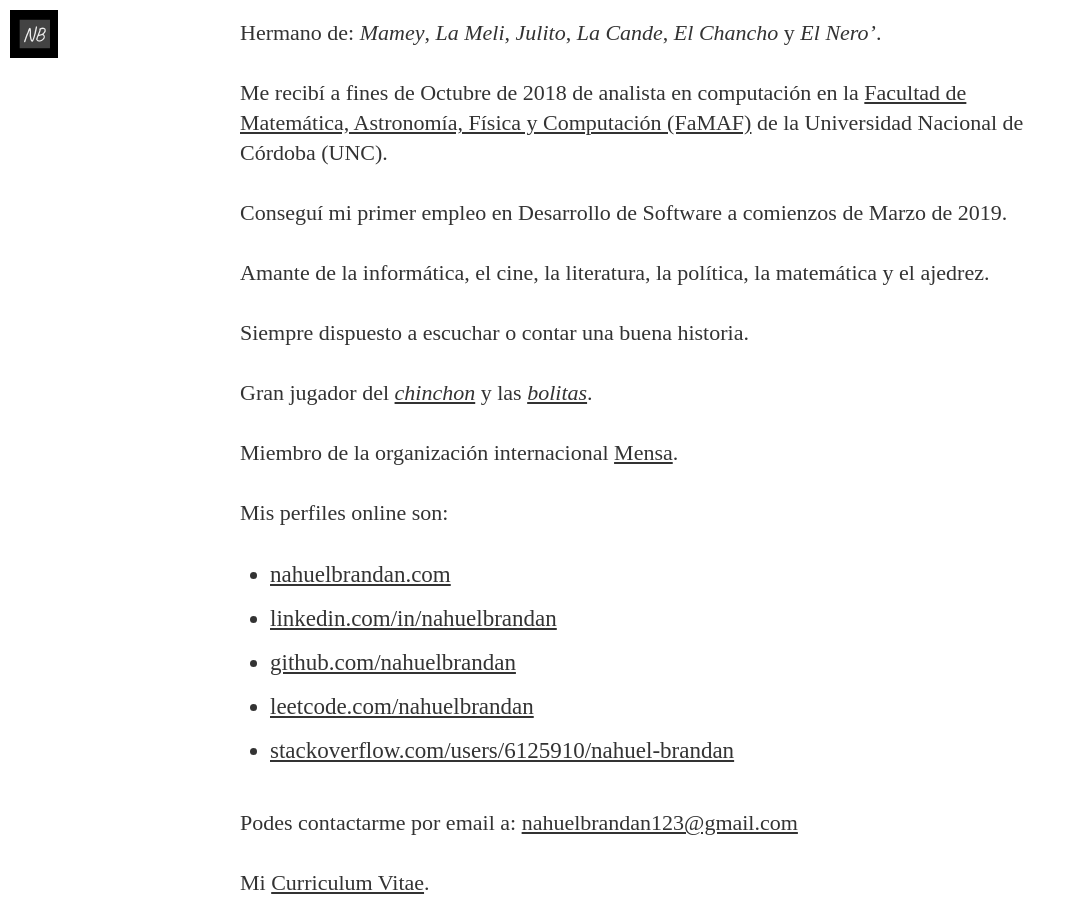
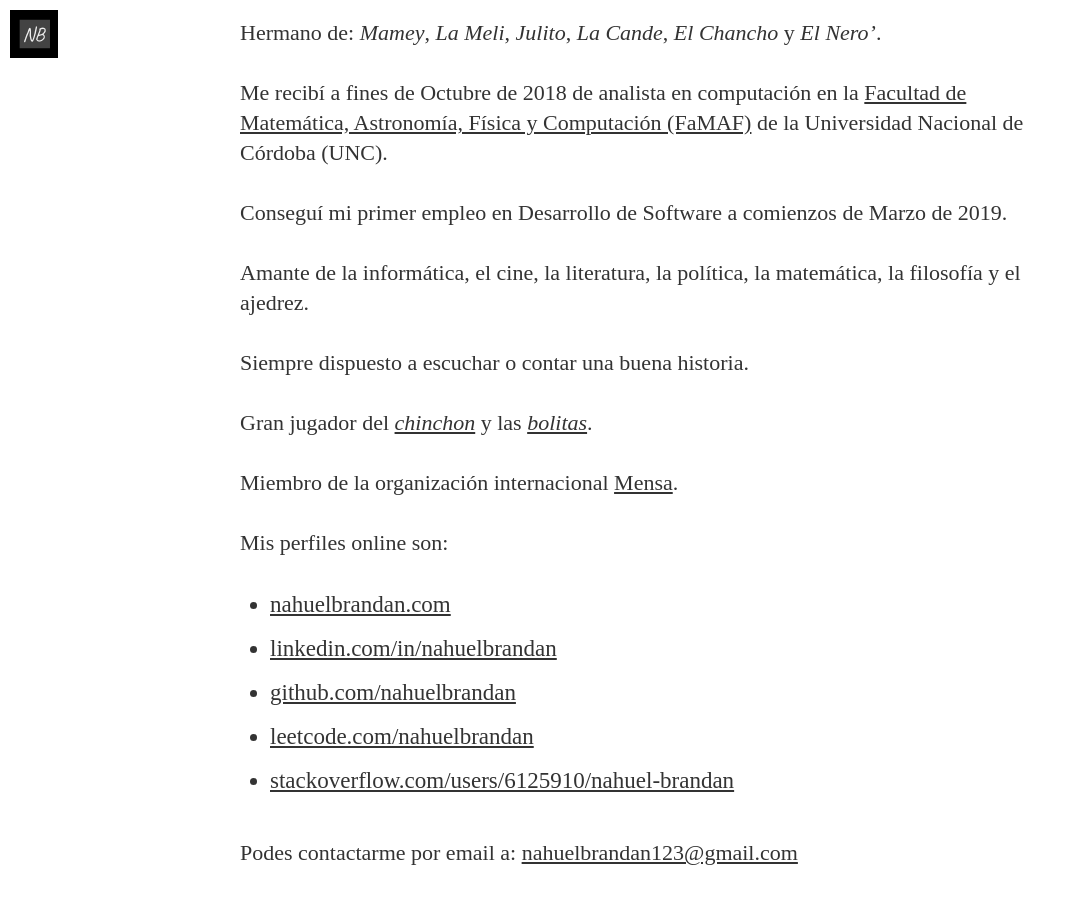
Before and after one commit to nahuelbrandan/nahuelbrandan.github.io, a Jekyll site: the page built from about.md, in a window 1280 px wide and 900 px high, scrolled down 303 px. Shown: the whole window, without its empty margins (0-1076 px from the left). Built offline with Jekyll 4.4.1, drawn with Linux system fonts in a browser that asks for light colours; cached includes are drawn as plain includes; nearby versions of some CDN libraries; some web fonts are replaced.

Commit message:
pequeñas mejoras

```diff
--- a/about.md
+++ b/about.md
@@ -14,7 +14,7 @@ Me recibí a fines de Octubre de 2018 de analista en computación en la [Faculta
 
 Conseguí mi primer empleo en Desarrollo de Software a comienzos de Marzo de 2019.
 
-Amante de la informática, el cine, la literatura, la política, la matemática y el ajedrez.
+Amante de la informática, el cine, la literatura, la política, la matemática, la filosofía y el ajedrez.
 
 Siempre dispuesto a escuchar o contar una buena historia.
 
```
Also changed, not shown: _posts/2019-02-28-consejos-para-quienes-estan-en-busqueda-laboral.md (+5 -3 lines).
